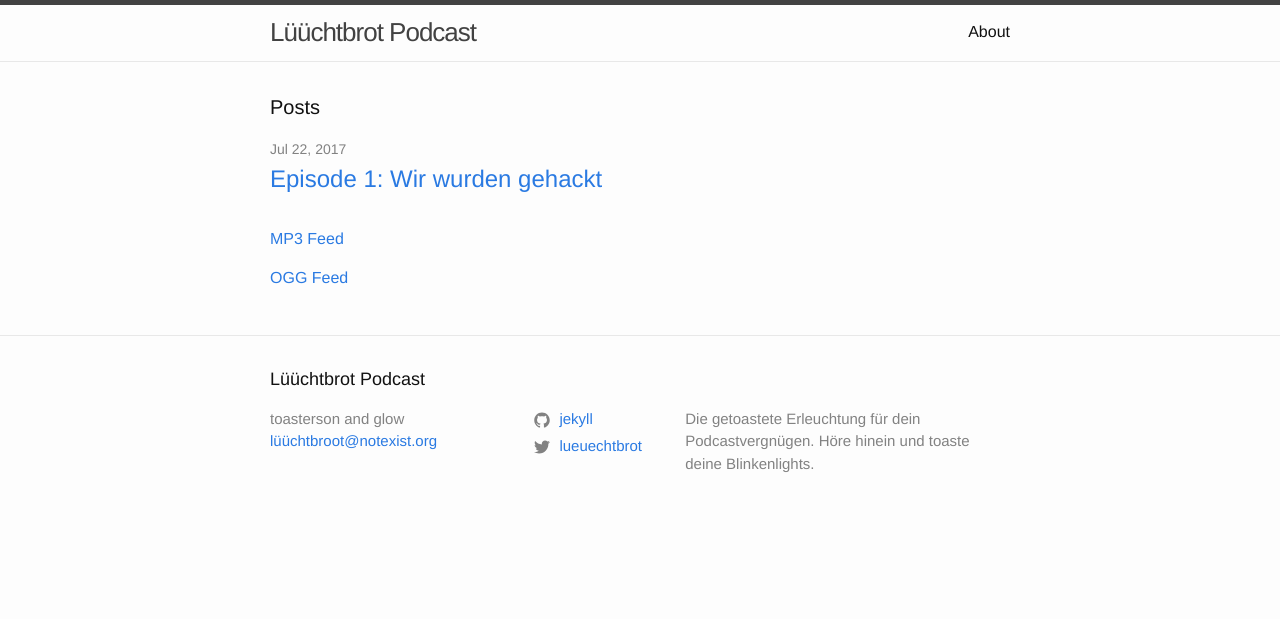
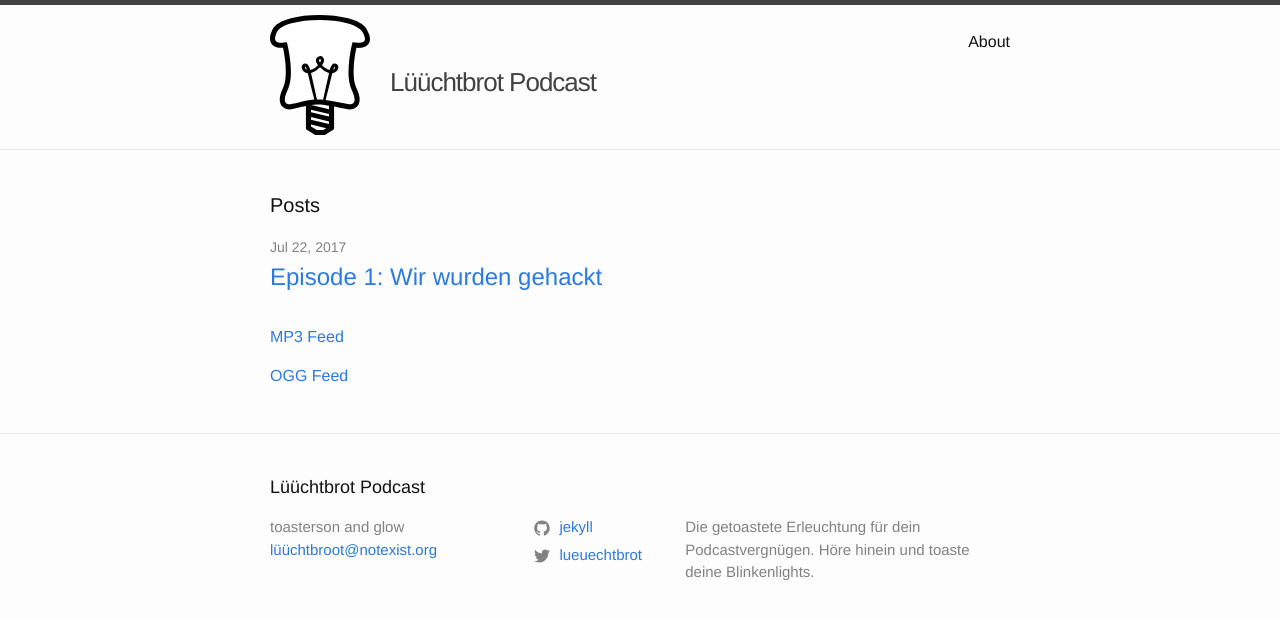
Before and after one commit to Neo-Oli/Podcast, a Jekyll site: the page built from index.md, in a window 1280 px wide. Shown: the top 619 px of the page. Built offline with Jekyll 4.4.1, drawn with Linux system fonts in a browser that asks for light colours.

Commit message:
Add logo

```diff
--- a/_includes/header.html
+++ b/_includes/header.html
@@ -3,7 +3,12 @@
   <div class="wrapper">
     {% assign default_paths = site.pages | map: "path" %}
     {% assign page_paths = site.header_pages | default: default_paths %}
-    <a class="site-title" href="{{ "/" | relative_url }}">{{ site.title | escape }}</a>
+    <a class="site-title" href="{{ "/" | relative_url }}">
+
+    <div class="logo">
+        {% include lueuechtbrot.svg %}
+    </div>
+        {{ site.title | escape }}</a>
 
     {% if page_paths %}
       <nav class="site-nav">
--- /dev/null
+++ b/assets/main.css
@@ -0,0 +1,492 @@
+/**
+ * Reset some basic elements
+ */
+body, h1, h2, h3, h4, h5, h6,
+p, blockquote, pre, hr,
+dl, dd, ol, ul, figure {
+  margin: 0;
+  padding: 0; }
+
+/**
+ * Basic styling
+ */
+body {
+  font: 400 16px/1.5 "Helvetica Neue", Helvetica, Arial, sans-serif;
+  color: #111;
+  background-color: #fdfdfd;
+  -webkit-text-size-adjust: 100%;
+  -webkit-font-feature-settings: "kern" 1;
+  -moz-font-feature-settings: "kern" 1;
+  -o-font-feature-settings: "kern" 1;
+  font-feature-settings: "kern" 1;
+  font-kerning: normal; }
+
+/**
+ * Set `margin-bottom` to maintain vertical rhythm
+ */
+h1, h2, h3, h4, h5, h6,
+p, blockquote, pre,
+ul, ol, dl, figure,
+.highlight {
+  margin-bottom: 15px; }
+
+/**
+ * Images
+ */
+img {
+  max-width: 100%;
+  vertical-align: middle; }
+
+/**
+ * Figures
+ */
+figure > img {
+  display: block; }
+
+figcaption {
+  font-size: 14px; }
+
+/**
+ * Lists
+ */
+ul, ol {
+  margin-left: 30px; }
+
+li > ul,
+li > ol {
+  margin-bottom: 0; }
+
+/**
+ * Headings
+ */
+h1, h2, h3, h4, h5, h6 {
+  font-weight: 400; }
+
+/**
+ * Links
+ */
+a {
+  color: #2a7ae2;
+  text-decoration: none; }
+  a:visited {
+    color: #1756a9; }
+  a:hover {
+    color: #111;
+    text-decoration: underline; }
+  .social-media-list a:hover {
+    text-decoration: none; }
+    .social-media-list a:hover .username {
+      text-decoration: underline; }
+
+/**
+ * Blockquotes
+ */
+blockquote {
+  color: #828282;
+  border-left: 4px solid #e8e8e8;
+  padding-left: 15px;
+  font-size: 18px;
+  letter-spacing: -1px;
+  font-style: italic; }
+  blockquote > :last-child {
+    margin-bottom: 0; }
+
+/**
+ * Code formatting
+ */
+pre,
+code {
+  font-size: 15px;
+  border: 1px solid #e8e8e8;
+  border-radius: 3px;
+  background-color: #eef; }
+
+code {
+  padding: 1px 5px; }
+
+pre {
+  padding: 8px 12px;
+  overflow-x: auto; }
+  pre > code {
+    border: 0;
+    padding-right: 0;
+    padding-left: 0; }
+
+/**
+ * Wrapper
+ */
+.wrapper {
+  max-width: -webkit-calc(800px - (30px * 2));
+  max-width: calc(800px - (30px * 2));
+  margin-right: auto;
+  margin-left: auto;
+  padding-right: 30px;
+  padding-left: 30px;
+  margin-top: 10px;
+}
+  @media screen and (max-width: 800px) {
+    .wrapper {
+      max-width: -webkit-calc(800px - (30px));
+      max-width: calc(800px - (30px));
+      padding-right: 15px;
+      padding-left: 15px; } }
+
+/**
+ * Clearfix
+ */
+.wrapper:after, .footer-col-wrapper:after {
+  content: "";
+  display: table;
+  clear: both; }
+
+/**
+ * Icons
+ */
+.icon > svg {
+  display: inline-block;
+  vertical-align: middle; }
+  .icon > svg path {
+    fill: #828282; }
+
+.social-media-list .icon {
+  padding-right: 5px; }
+.social-media-list li + li {
+  padding-top: 5px; }
+
+/**
+ * Site header
+ */
+.site-header {
+  border-top: 5px solid #424242;
+  border-bottom: 1px solid #e8e8e8;
+  min-height: 55.95px;
+  position: relative; }
+
+.site-title {
+  font-size: 26px;
+  font-weight: 300;
+  line-height: 54px;
+  letter-spacing: -1px;
+  margin-bottom: 0;
+  float: left; }
+  .site-title, .site-title:visited {
+    color: #424242; }
+
+.site-nav {
+  float: right;
+  line-height: 54px; }
+  .site-nav .nav-trigger {
+    display: none; }
+  .site-nav .menu-icon {
+    display: none; }
+  .site-nav .page-link {
+    color: #111;
+    line-height: 1.5; }
+    .site-nav .page-link:not(:last-child) {
+      margin-right: 20px; }
+  @media screen and (max-width: 600px) {
+    .site-nav {
+      position: absolute;
+      top: 9px;
+      right: 15px;
+      background-color: #fdfdfd;
+      border: 1px solid #e8e8e8;
+      border-radius: 5px;
+      text-align: right; }
+      .site-nav label[for="nav-trigger"] {
+        display: block;
+        float: right;
+        width: 36px;
+        height: 36px;
+        z-index: 2;
+        cursor: pointer; }
+      .site-nav .menu-icon {
+        display: block;
+        float: right;
+        width: 36px;
+        height: 26px;
+        line-height: 0;
+        padding-top: 10px;
+        text-align: center; }
+        .site-nav .menu-icon > svg path {
+          fill: #424242; }
+      .site-nav input ~ .trigger {
+        clear: both;
+        display: none; }
+      .site-nav input:checked ~ .trigger {
+        display: block;
+        padding-bottom: 5px; }
+      .site-nav .page-link {
+        display: block;
+        padding: 5px 10px;
+        margin-left: 20px; }
+        .site-nav .page-link:not(:last-child) {
+          margin-right: 0; } }
+
+/**
+ * Site footer
+ */
+.site-footer {
+  border-top: 1px solid #e8e8e8;
+  padding: 30px 0; }
+
+.footer-heading {
+  font-size: 18px;
+  margin-bottom: 15px; }
+
+.contact-list,
+.social-media-list {
+  list-style: none;
+  margin-left: 0; }
+
+.footer-col-wrapper {
+  font-size: 15px;
+  color: #828282;
+  margin-left: -15px; }
+
+.footer-col {
+  float: left;
+  margin-bottom: 15px;
+  padding-left: 15px; }
+
+.footer-col-1 {
+  width: -webkit-calc(35% - (30px / 2));
+  width: calc(35% - (30px / 2)); }
+
+.footer-col-2 {
+  width: -webkit-calc(20% - (30px / 2));
+  width: calc(20% - (30px / 2)); }
+
+.footer-col-3 {
+  width: -webkit-calc(45% - (30px / 2));
+  width: calc(45% - (30px / 2)); }
+
+@media screen and (max-width: 800px) {
+  .footer-col-1,
+  .footer-col-2 {
+    width: -webkit-calc(50% - (30px / 2));
+    width: calc(50% - (30px / 2)); }
+
+  .footer-col-3 {
+    width: -webkit-calc(100% - (30px / 2));
+    width: calc(100% - (30px / 2)); } }
+@media screen and (max-width: 600px) {
+  .footer-col {
+    float: none;
+    width: -webkit-calc(100% - (30px / 2));
+    width: calc(100% - (30px / 2)); } }
+/**
+ * Page content
+ */
+.page-content {
+  padding: 30px 0; }
+
+.page-heading {
+  font-size: 20px; }
+
+.post-list {
+  margin-left: 0;
+  list-style: none; }
+  .post-list > li {
+    margin-bottom: 30px; }
+
+.post-meta {
+  font-size: 14px;
+  color: #828282; }
+
+.post-link {
+  display: block;
+  font-size: 24px; }
+
+/**
+ * Posts
+ */
+.post-header {
+  margin-bottom: 30px; }
+
+.post-title {
+  font-size: 42px;
+  letter-spacing: -1px;
+  line-height: 1; }
+  @media screen and (max-width: 800px) {
+    .post-title {
+      font-size: 36px; } }
+
+.post-content {
+  margin-bottom: 30px; }
+  .post-content h2 {
+    font-size: 32px; }
+    @media screen and (max-width: 800px) {
+      .post-content h2 {
+        font-size: 28px; } }
+  .post-content h3 {
+    font-size: 26px; }
+    @media screen and (max-width: 800px) {
+      .post-content h3 {
+        font-size: 22px; } }
+  .post-content h4 {
+    font-size: 20px; }
+    @media screen and (max-width: 800px) {
+      .post-content h4 {
+        font-size: 18px; } }
+
+/**
+ * Syntax highlighting styles
+ */
+.highlight {
+  background: #fff; }
+  .highlighter-rouge .highlight {
+    background: #eef; }
+  .highlight .c {
+    color: #998;
+    font-style: italic; }
+  .highlight .err {
+    color: #a61717;
+    background-color: #e3d2d2; }
+  .highlight .k {
+    font-weight: bold; }
+  .highlight .o {
+    font-weight: bold; }
+  .highlight .cm {
+    color: #998;
+    font-style: italic; }
+  .highlight .cp {
+    color: #999;
+    font-weight: bold; }
+  .highlight .c1 {
+    color: #998;
+    font-style: italic; }
+  .highlight .cs {
+    color: #999;
+    font-weight: bold;
+    font-style: italic; }
+  .highlight .gd {
+    color: #000;
+    background-color: #fdd; }
+  .highlight .gd .x {
+    color: #000;
+    background-color: #faa; }
+  .highlight .ge {
+    font-style: italic; }
+  .highlight .gr {
+    color: #a00; }
+  .highlight .gh {
+    color: #999; }
+  .highlight .gi {
+    color: #000;
+    background-color: #dfd; }
+  .highlight .gi .x {
+    color: #000;
+    background-color: #afa; }
+  .highlight .go {
+    color: #888; }
+  .highlight .gp {
+    color: #555; }
+  .highlight .gs {
+    font-weight: bold; }
+  .highlight .gu {
+    color: #aaa; }
+  .highlight .gt {
+    color: #a00; }
+  .highlight .kc {
+    font-weight: bold; }
+  .highlight .kd {
+    font-weight: bold; }
+  .highlight .kp {
+    font-weight: bold; }
+  .highlight .kr {
+    font-weight: bold; }
+  .highlight .kt {
+    color: #458;
+    font-weight: bold; }
+  .highlight .m {
+    color: #099; }
+  .highlight .s {
+    color: #d14; }
+  .highlight .na {
+    color: #008080; }
+  .highlight .nb {
+    color: #0086B3; }
+  .highlight .nc {
+    color: #458;
+    font-weight: bold; }
+  .highlight .no {
+    color: #008080; }
+  .highlight .ni {
+    color: #800080; }
+  .highlight .ne {
+    color: #900;
+    font-weight: bold; }
+  .highlight .nf {
+    color: #900;
+    font-weight: bold; }
+  .highlight .nn {
+    color: #555; }
+  .highlight .nt {
+    color: #000080; }
+  .highlight .nv {
+    color: #008080; }
+  .highlight .ow {
+    font-weight: bold; }
+  .highlight .w {
+    color: #bbb; }
+  .highlight .mf {
+    color: #099; }
+  .highlight .mh {
+    color: #099; }
+  .highlight .mi {
+    color: #099; }
+  .highlight .mo {
+    color: #099; }
+  .highlight .sb {
+    color: #d14; }
+  .highlight .sc {
+    color: #d14; }
+  .highlight .sd {
+    color: #d14; }
+  .highlight .s2 {
+    color: #d14; }
+  .highlight .se {
+    color: #d14; }
+  .highlight .sh {
+    color: #d14; }
+  .highlight .si {
+    color: #d14; }
+  .highlight .sx {
+    color: #d14; }
+  .highlight .sr {
+    color: #009926; }
+  .highlight .s1 {
+    color: #d14; }
+  .highlight .ss {
+    color: #990073; }
+  .highlight .bp {
+    color: #999; }
+  .highlight .vc {
+    color: #008080; }
+  .highlight .vg {
+    color: #008080; }
+  .highlight .vi {
+    color: #008080; }
+  .highlight .il {
+    color: #099; }
+
+.logo #layer2 {
+  opacity: 0;
+  transition: opacity 0.3s; }
+
+.logo:hover #layer2 {
+  opacity: 1; }
+
+.logo {
+  float: left;
+  position: absolute;
+  left: 0;
+  top: 0;
+}
+
+.site-title {
+  padding: 40px;
+  position: relative;
+  padding-left: 120px;
+}
--- a/assets/main.scss
+++ /dev/null
@@ -1,5 +0,0 @@
----
-# Only the main Sass file needs front matter (the dashes are enough)
----
-
-@import "minima";
```
Also changed, not shown: _includes/lueuechtbrot.svg (added).
